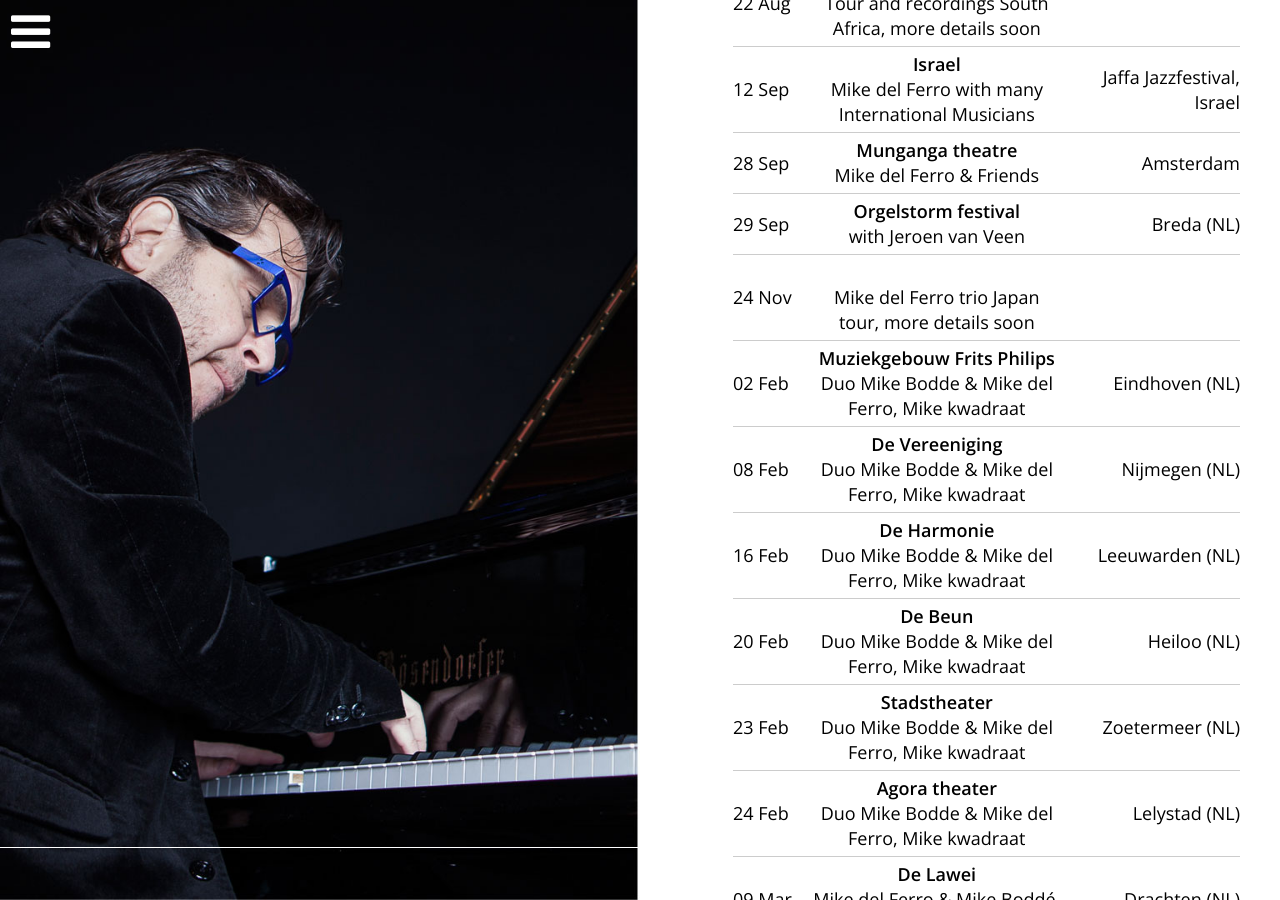
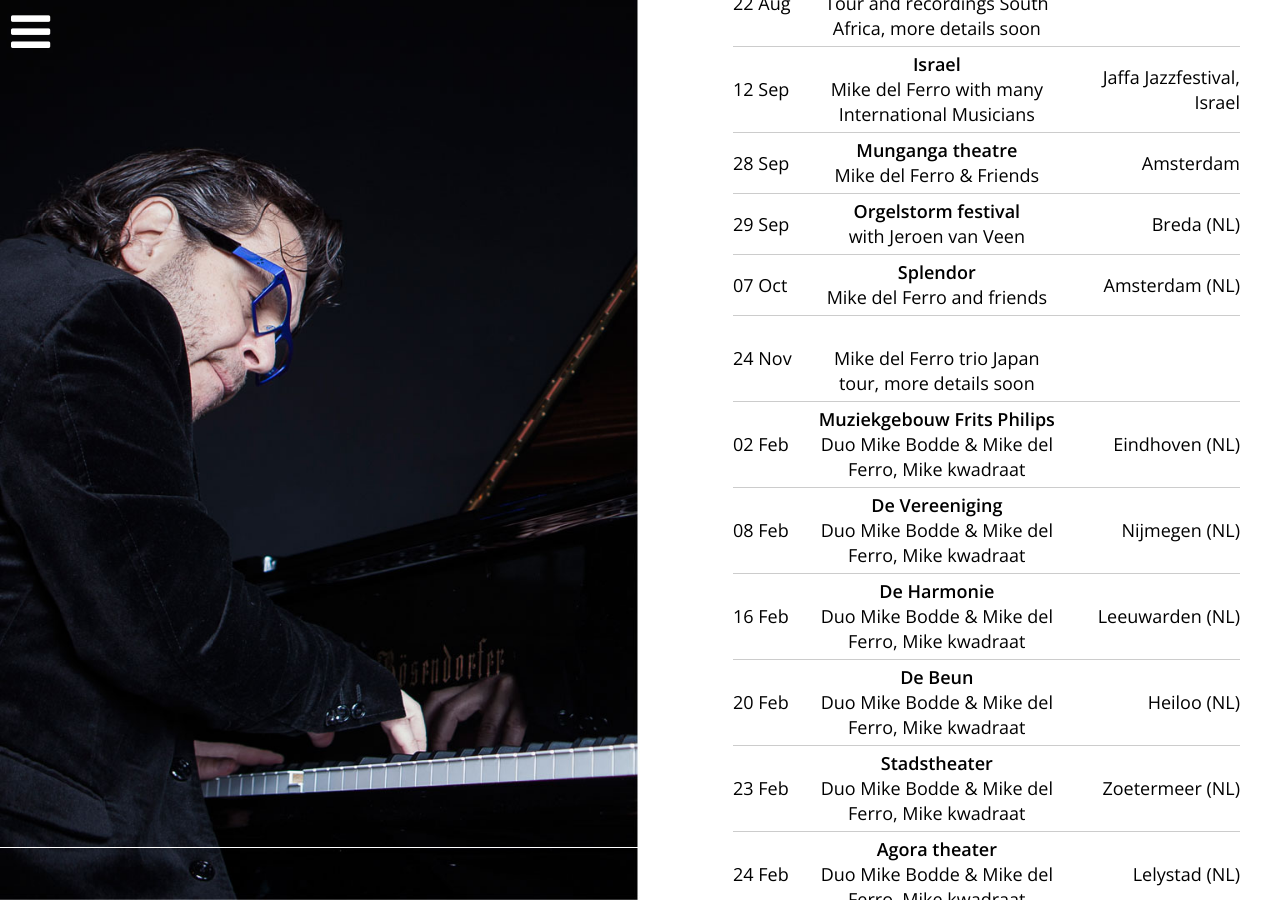
Before and after one commit to mikedelferro/website, a Jekyll site: the page built from agenda.html, in a window 1280 px wide and 900 px high, scrolled down 763 px. Built offline with Jekyll 4.4.1, drawn with Linux system fonts in a browser that asks for light colours; nearby versions of some CDN libraries.

Commit message:
Updated '_config.yml' via CloudCannon

```diff
--- a/_config.yml
+++ b/_config.yml
@@ -134,3 +134,8 @@ gigs:
     location: Tilburg (NL)
     venue: Paradox
     url: www.paradoxtilburg.nl
+  - title: Mike del Ferro and friends
+    date: 2017-10-07 20:00:00
+    location: Amsterdam (NL)
+    venue: Splendor
+    url: www.splendoramsterdam.com
```
